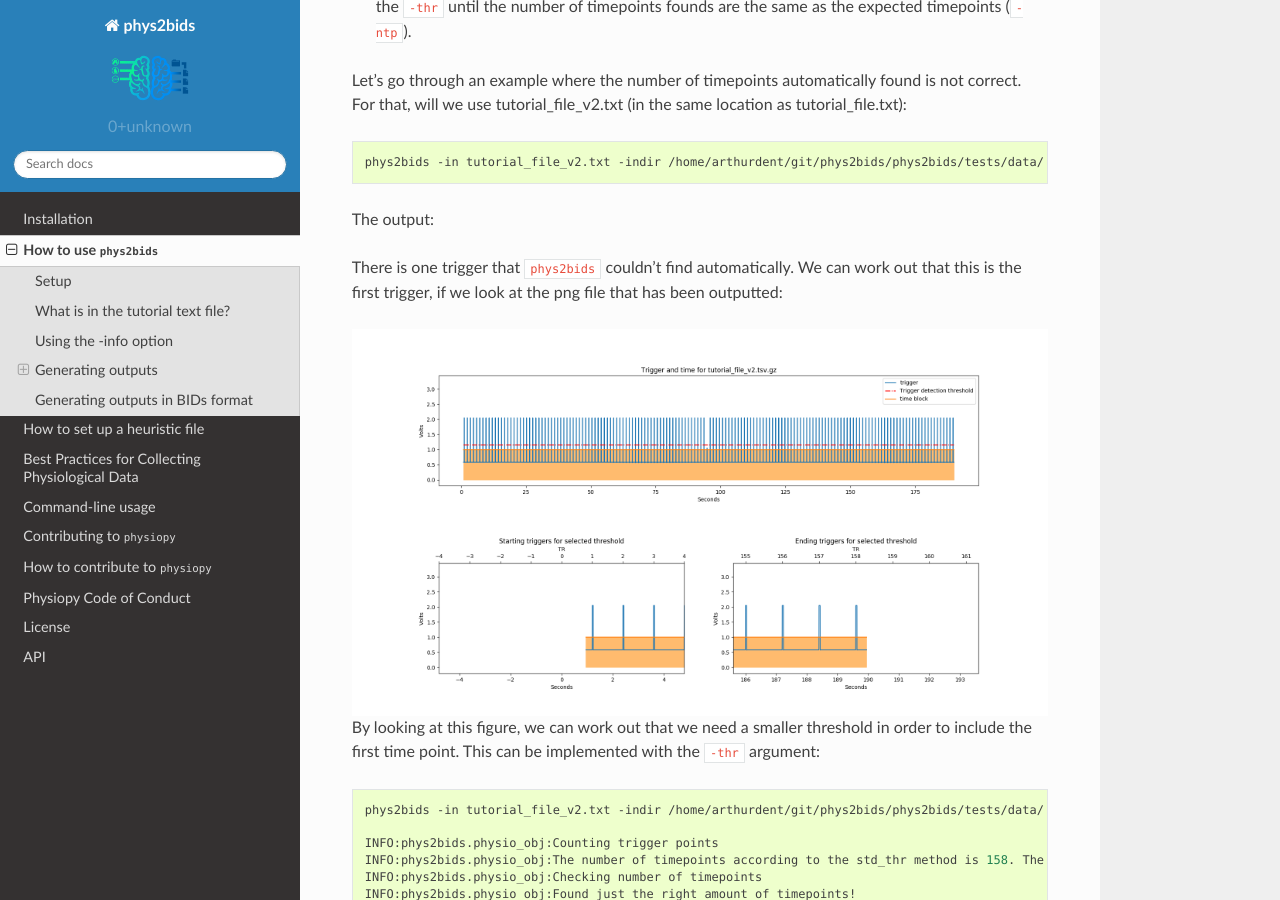
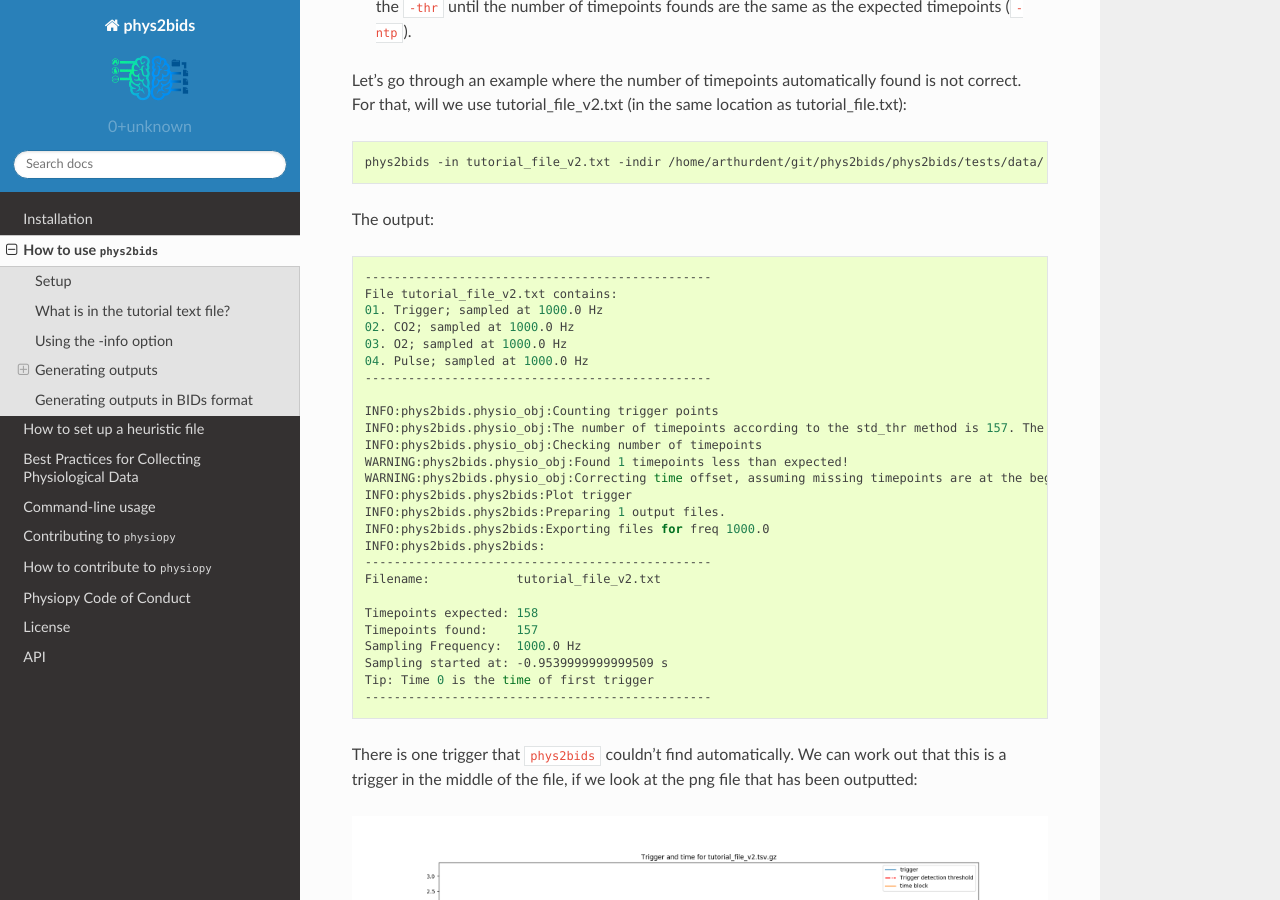
Before and after one commit to physiopy/phys2bids, a Sphinx documentation site: the page built from docs/howto.rst, in a window 1280 px wide and 900 px high, scrolled down 6148 px. Built offline with Sphinx 7.4.7 and the Read the Docs theme 2.0.0, drawn with Linux system fonts in a browser that asks for light colours.

Commit message:
Updated howto doc with middle trigger missing

```diff
--- a/docs/howto.rst
+++ b/docs/howto.rst
@@ -209,6 +209,7 @@ Let's go through an example where the number of timepoints automatically found i
 The output:
 
 .. code-block:: shell
+
     ------------------------------------------------
     File tutorial_file_v2.txt contains:
     01. Trigger; sampled at 1000.0 Hz
@@ -218,7 +219,7 @@ The output:
     ------------------------------------------------
 
     INFO:phys2bids.physio_obj:Counting trigger points
-    INFO:phys2bids.physio_obj:The number of timepoints according to the std_thr method is 157. The computed threshold is 1.1506977594943586
+    INFO:phys2bids.physio_obj:The number of timepoints according to the std_thr method is 157. The computed threshold is 1.1506959325294588
     INFO:phys2bids.physio_obj:Checking number of timepoints
     WARNING:phys2bids.physio_obj:Found 1 timepoints less than expected!
     WARNING:phys2bids.physio_obj:Correcting time offset, assuming missing timepoints are at the beginning (try again with a more conservative thr)
@@ -232,11 +233,11 @@ The output:
     Timepoints expected: 158
     Timepoints found:    157
     Sampling Frequency:  1000.0 Hz
-    Sampling started at: 0.2459999999998672 s
+    Sampling started at: -0.9539999999999509 s
     Tip: Time 0 is the time of first trigger
     ------------------------------------------------
 
-There is one trigger that ``phys2bids`` couldn't find automatically. We can work out that this is the first trigger, if we look at the png file that has been outputted:
+There is one trigger that ``phys2bids`` couldn't find automatically. We can work out that this is a trigger in the middle of the file, if we look at the png file that has been outputted:
 
 .. image:: _static/tutorial_file_v2_trigger_time_Tmissing.png
    :alt: tutorial_file_channels
```
